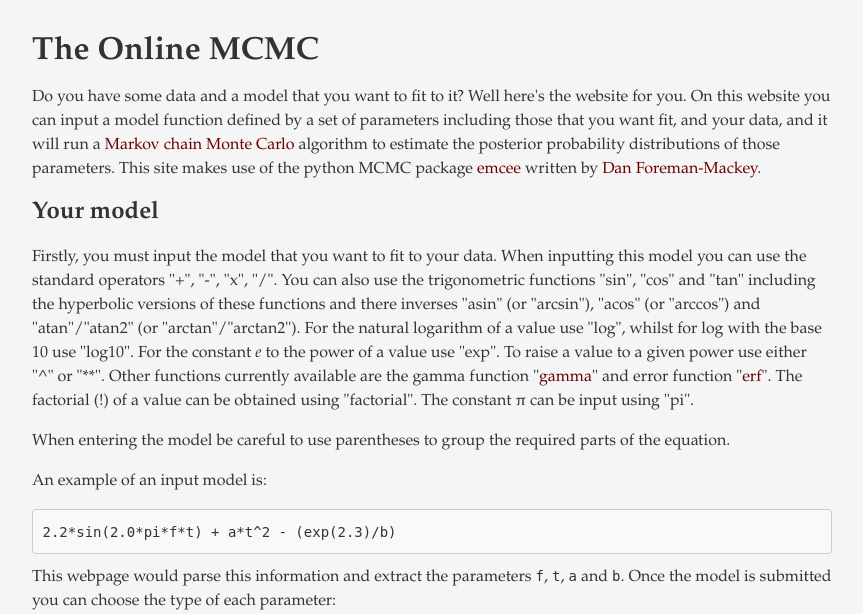
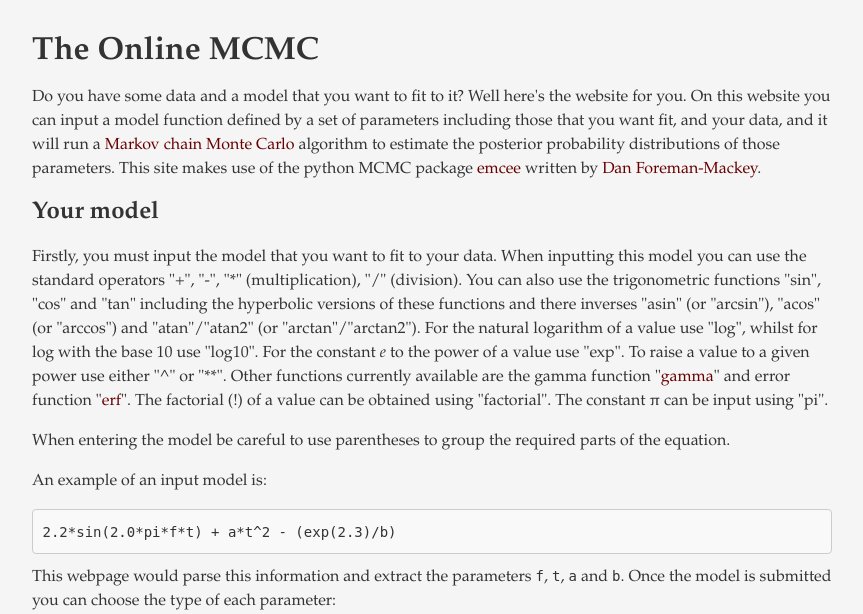
Before and after one commit to mattpitkin/theonlinemcmc, a PHP site: page /main.php in a window 1280 px wide. Shown: the top 614 px of the page, without its empty margins (76-939 px from the left). Run offline with PHP 8.4, Linux system fonts and the light colour scheme; some libraries are stand-ins or nearby versions.

Commit message:
main.php: minor changes

```diff
--- a/main.php
+++ b/main.php
@@ -165,7 +165,7 @@ by <a href="http://dan.iel.fm/">Dan Foreman-Mackey</a>.
 
 <p>
 Firstly, you must input the model that you want to fit to your data. When inputting this model you can use
-the standard operators "+", "-", "x", "/". You can also use the trigonometric functions "sin", "cos" and "tan"
+the standard operators "+", "-", "*" (multiplication), "/" (division). You can also use the trigonometric functions "sin", "cos" and "tan"
 including the hyperbolic versions of these functions and there inverses "asin" (or "arcsin"), "acos" (or
 "arccos") and "atan"/"atan2" (or "arctan"/"arctan2"). For the natural logarithm of a value use "log", whilst
 for log with the base 10 use "log10". For the constant <em>e</em> to the power of a value use "exp". To
```
